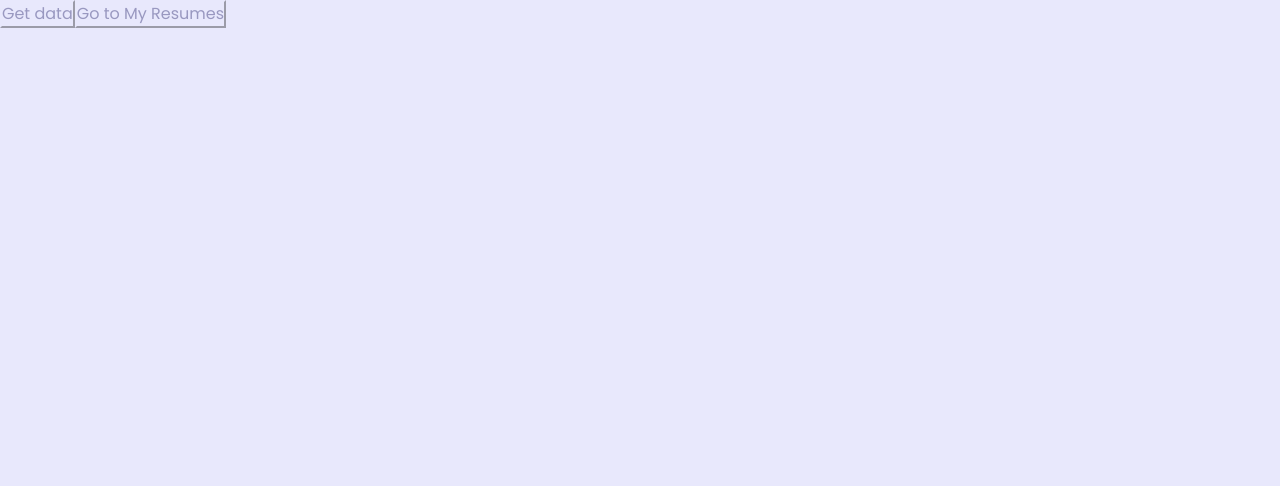
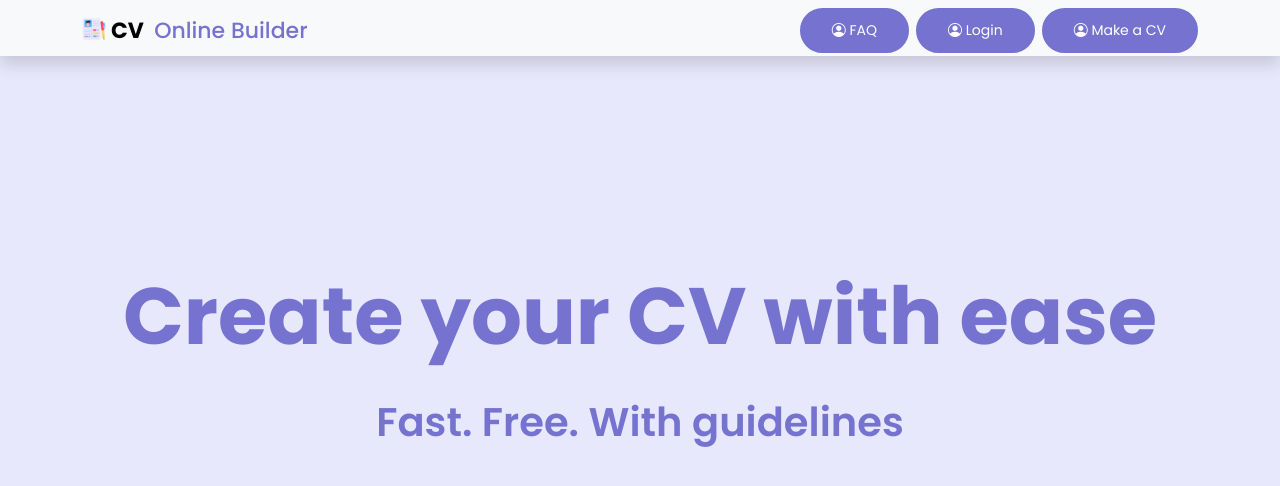
Before and after one commit to NDDEVVlog/CVBuilder, a React (Create React App) app in the folder client/: page / in a window 1280 px wide. Shown: the top 486 px of the page. Built offline with nearby package versions, Linux system fonts and the light colour scheme.

Commit message:
Home page (adding FAQ soon)

```diff
--- a/client/src/pages/Home/Home.css
+++ b/client/src/pages/Home/Home.css
@@ -1,161 +1,28 @@
-* {
-    margin: 0;
-    padding: 0;
-    box-sizing: border-box;
-    font-family: 'Space Grotesk';
+.navbar .container {
+  padding-bottom: -150px;
+  padding-top: 0px;
+  max-height: 5vh;
 }
 
 
 
-.container{
-    display: flex;
-    font-size: 14px;
-    height: 100vh;
-    background: #ffffffd8;
+.hometext1{
+    margin: auto;
+    font-size: 80px;
+    font-weight: 650;
+    top: 200px;
+    position: relative;
+    text-align: center;
+    color: white;
 }
 
-.navbar{
-    position: fixed;
-    width: 100%;
-    height: 70px;
-    padding: 20px;
-    background: #fff;
-    box-shadow: 0 4px 12px rgba(0, 0, 0, 0.1);
+
+  .hometext2{
+    margin: auto;
+    font-size: 40px;
+    font-weight: 530;
+    top: 200px;
+    position: relative;
+    text-align: center;
+    color: white;
 }
-
-.nav-links{
-    display: flex;
-    position: fixed;
-    right: 20px;
-    gap: 2rem;
-    margin: 0px 100px 0px 100px;
-}
-
-.nav-link, .drop-down li{
-    appearance: none;
-    background-color: transparent;
-    box-sizing: border-box;
-    color: #3B3B3B;
-    cursor: pointer;
-    display: inline-block;
-    font-family: 'Space Grotesk';
-    font-size: 16px;
-    font-weight: 600;
-    line-height: normal;
-    margin: auto;
-    min-height: 20px;
-    min-width: 200px;
-    outline: none;
-    padding: 4px 20px;
-    text-align: left;
-    text-decoration: none;
-    transition: all 300ms cubic-bezier(.23, 1, 0.32, 1);
-    user-select: none;
-    -webkit-user-select: none;
-    touch-action: manipulation;
-    width: 100%;
-    will-change: transform;
-}
-
-.nav-link:disabled {
-    pointer-events: none;
-}
-
-.nav-link:hover {
-    color: #fff;
-    background-color: #7573CF;
-    box-shadow: rgba(0, 0, 0, 0.25) 0 8px 15px;
-    transform: translateY(-2px);
-}
-
-.nav-link:active {
-    box-shadow: none;
-    transform: translateY(0);
-}
-
-a {
-    text-decoration: none;
-    color: currentColor;
-}
-
-.drop-down {
-    position: absolute;
-    padding: 20px;
-    margin: 0.5rem -0.5rem;
-    background: rgb(255, 255, 255);
-    color: #7573CF;
-    box-shadow: 0 4px 12px rgba(0, 0, 0, 0.1);
-    border-radius: 0.5rem;
-    font-size: 12px;
-    display: none;
-    z-index: 5;
-}
-
-.nav-link:hover{
-    background-color: #7573CF;
-    color: #fff;
-    border-radius: 0.5rem;
-
-}
-
-.services:hover .drop-down{
-    display: block;
-}
-
-.services a{
-    display: flex;
-}
-
-.services .dropdown-icon{
-    font-size: 20px;
-    position: relative;
-    right: -5px;
-    transform: rotate(0deg);
-    transition: 0.3s ease-in-out all;
-}
-
-.services:hover .dropdown-icon {
-    transform: rotate(180deg);
-}
-
-.drop-down li:hover{
-    background: #7573CF;
-    color: #fff;
-    border-radius: 0.5rem;
-}
-
-.splash{
-    position: fixed;
-    right: -90px;
-    top: 170px;
-    z-index: 1;
-
-}
-
-.hometext1{
-    margin-right: 40%;
-    margin-left: 10%;
-    font-size: 180px;
-    position: fixed;
-    font-weight: 600;
-    left: 0;
-    top: 130px;
-}
-
-.hometext2{
-    margin-right: 40%;
-    margin-left: 10%;
-    font-size: 40px;
-    position: fixed;
-    font-weight: 500;
-    left: 0;
-    top: 590px;
-}
-
-.logo{
-    margin-top: 13px;
-    margin-left: 30px;
-    font-weight: 600;
-    font-size: 30px;
-    z-index: 1;
-}
--- a/client/src/pages/Home/index.jsx
+++ b/client/src/pages/Home/index.jsx
@@ -1,41 +1,61 @@
 import React, { useState } from 'react';
 import { useNavigate } from 'react-router-dom'; // Import useNavigate
 import './Home.css';
-import axios from 'axios';
+
+
 
 const Home = () => {
   const [responseData, setResponseData] = useState(null);
   const navigate = useNavigate(); // Get the navigate function
 
-  const handleOnClick = () => {
-    axios.get('http://localhost:3001/getTestData')
-      .then(response => {
-        console.log(response.data);
-        setResponseData(response.data); // Save response data in the state
-      })
-      .catch(err => {
-        console.log(err);
-      });
+
+  const gotoCreate = () => {
+    navigate('/CreateResume'); // Navigate to /Create Resume
   }
 
-  const handleNavigateToMyResumes = () => {
-    navigate('/MyResumes'); // Navigate to /MyResumes route
+  const gotoLogin = () => {
+    navigate('/Login'); // Navigate to Login
   }
 
   return (
-    <div className='homeContainer'>
-      <button className='buttonTest' onClick={handleOnClick}>Get data</button>
-      <button className='buttonNavigate' onClick={handleNavigateToMyResumes}>Go to My Resumes</button> {/* New Navigation Button */}
 
-      {/* Display data if available */}
-      {responseData && (
-        <div className='dataDisplay'>
-          <p>Name: {responseData.name}</p>
-          <p>Age: {responseData.age}</p>
-          <p>Job: {responseData.job}</p>
+     <div>
+
+      <nav className="navbar bg-body-tertiary shadow" id='nav-create'>
+        <div className="container">
+          <a className="navbar-brand" href="#">
+            <img src="/Pictures/logo.png" alt="Logo" height="24" className="d-inline-block align-text-top" />
+            <b>CV</b> <span>Online Builder</span>
+          </a>
+          <div className="btns">
+            <button className="btn btn-sm btn-dark" >
+              <i className=" bi bi-person-circle" /> FAQ
+            </button>
+
+            <button type="button" onClick={gotoLogin} className="btn btn-sm btn-dark" >
+              <i className="bi bi-person-circle" /> Login
+            </button>
+            <button type="button" onClick={gotoCreate} className="btn btn-sm btn-danger">
+              <i className="bi bi-person-circle" /> Make a CV
+            </button>
+          </div>
         </div>
-      )}
-    </div>
+      </nav>
+
+      <div class="hometext1">
+        <p> Create your CV with ease </p>
+      </div>
+
+      <div class="hometext2">
+        <p>Fast. Free. With guidelines</p>
+      </div>
+
+      </div>
+
+
+
+
+
   );
 }
 
```
